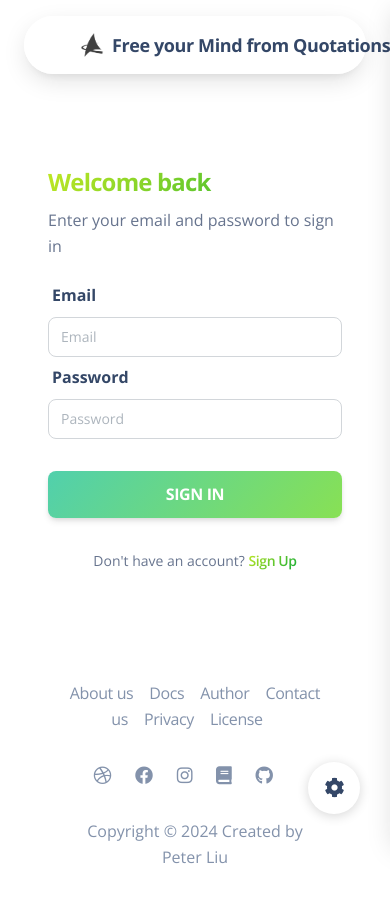
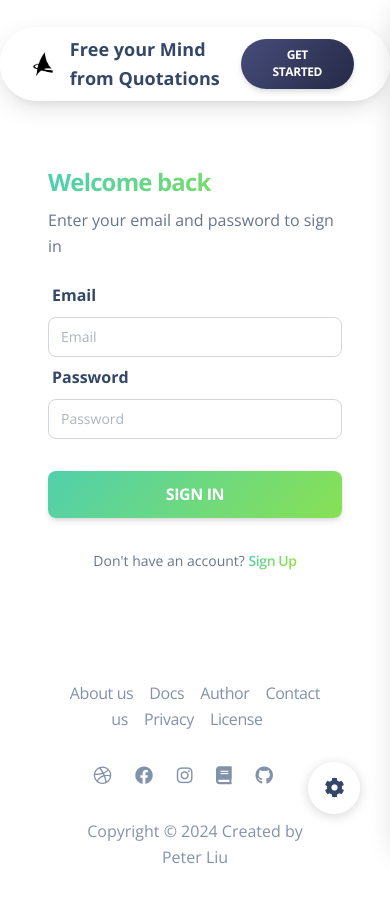
Before and after one commit to SwagPeetLiu/QuoteMind, a Vue app in the folder Vue-App/: page /sign-in in a window 390 px wide. Shown: the top 902 px of the page. Built offline with nearby package versions, Linux system fonts and the light colour scheme.

Commit message:
thin bar responsiveness

```diff
--- /dev/null
+++ b/Vue-App/src/assets/scss/soft-ui-dashboard/_thinbar.scss
@@ -0,0 +1,58 @@
+// styles that controls the behhaviour of the thin nav
+// bar on sign in and sign up page
+.thinbar {
+    z-index: 999;
+    position: absolute;
+    margin-top: 1.7rem;
+    width: 100%;
+    max-width: 100vw;
+    padding-left: 2rem;
+    padding-right: 2rem;
+    padding-top: .5rem;
+    padding-bottom: .5rem;
+
+    .bar-image {
+        .navbar-brand-img {
+            width: 24px;
+            height: 24px;
+
+            // on white canvas, the black coloured icon should be slightly inverted
+            .inverted-img {
+                filter: invert(25%);
+            }
+        }
+
+        span {
+            font-size: $font-size-lg;
+        }
+    }
+
+    .thinbar-item {
+        &.text-white{
+            &:hover {
+                i{
+                    color: $white;
+                }
+                span{
+                    font-weight: bold;
+                }
+            }
+        }
+        &.text-dark{
+            &:hover {
+                i{
+                    color: $dark;
+                }
+                span{
+                    font-weight: bold;
+                    background-clip: $text-gradient-bg-clip;
+                    -webkit-background-clip: $text-gradient-bg-clip;
+                    -webkit-text-fill-color: $text-gradient-text-fill;
+                    position: $text-gradient-position;
+                    z-index: $text-gradient-zindex;
+                    background-image: $text-gradient-bg-success;
+                }
+            }
+        }
+    }
+}
--- a/Vue-App/src/assets/scss/soft-ui-dashboard/_variables.scss
+++ b/Vue-App/src/assets/scss/soft-ui-dashboard/_variables.scss
@@ -79,7 +79,7 @@ $theme-colors: (
 // animation settings:
 $animate-speed: 2s !default;
 
-// Gradient colors
+// Gradient colors (peter's definition on themes)
 $primary-gradient:            #cc519f !default;
 $primary-gradient-state:      #9b77b7 !default;
 
@@ -562,12 +562,12 @@ $text-gradient-bg-clip:       text !default;
 $text-gradient-text-fill:     transparent !default;
 $text-gradient-position:      relative !default;
 $text-gradient-zindex:        1 !default;
-$text-gradient-bg-primary:    linear-gradient(310deg, #7928CA, #FF0080) !default;
-$text-gradient-bg-info:       linear-gradient(310deg, #2152FF, #21D4FD) !default;
-$text-gradient-bg-success:    linear-gradient(310deg, #17AD37, #C1E823) !default;
-$text-gradient-bg-warning:    linear-gradient(310deg, #F53939, #FBCF33) !default;
-$text-gradient-bg-danger:     linear-gradient(310deg, #D60808, #FF6690) !default;
-$text-gradient-bg-dark:     linear-gradient(310deg, #141727, #3A416F) !default;
+$text-gradient-bg-primary:    linear-gradient(310deg, $primary-gradient, $primary-gradient-state) !default;
+$text-gradient-bg-info:       linear-gradient(310deg, $info-gradient, $info-gradient-state) !default;
+$text-gradient-bg-success:    linear-gradient(310deg, $success-gradient, $success-gradient-state) !default;
+$text-gradient-bg-warning:    linear-gradient(310deg, $warning-gradient, $warning-gradient-state) !default;
+$text-gradient-bg-danger:     linear-gradient(310deg, $danger-gradient, $danger-gradient-state) !default;
+$text-gradient-bg-dark:     linear-gradient(310deg, $dark-gradient, $dark-gradient-state) !default;
 
 $initialism-font-size:        $small-font-size !default;
 
@@ -846,11 +846,12 @@ $input-border-radius:                   $border-radius-md !default;
 $input-border-radius-sm:                $border-radius-md !default;
 $input-border-radius-lg:                $border-radius-md !default;
 
+// input colourings definition:
 $input-focus-bg:                        $white !default;
-$input-focus-border-color:              $success !default;
+$input-focus-border-color:              $dark !default;
 $input-focus-color:                     $input-color !default;
-$input-focus-width:                     2px !default;
-$input-focus-box-shadow:                0 0 0 $input-focus-width $success !default;
+$input-focus-width:                     0.5px !default;
+$input-focus-box-shadow:                0 0 0 $input-focus-width $dark !default;
 
 $input-placeholder-color:               $gray-500 !default;
 $input-plaintext-color:                 $dark !default;
--- a/Vue-App/src/assets/scss/soft-ui-dashboard/theme.scss
+++ b/Vue-App/src/assets/scss/soft-ui-dashboard/theme.scss
@@ -55,6 +55,7 @@
 @import "tilt";
 @import "tooltips";
 @import "typography";
+@import "thinbar";
 
 // Plugins
 @import "plugins/free/plugins";
--- /dev/null
+++ b/Vue-App/src/components/Icon/Dashboard.vue
@@ -0,0 +1,5 @@
+<template>
+	<svg xmlns="http://www.w3.org/2000/svg" width="12px" height="12px" viewBox="0 0 14 14">
+		<path class="color-background" fill="none" fill-rule="evenodd" d="M1 0a1 1 0 0 0-1 1v6a1 1 0 0 0 1 1h4a1 1 0 0 0 1-1V1a1 1 0 0 0-1-1zm7 1a1 1 0 0 1 1-1h4a1 1 0 0 1 1 1v2.01a1 1 0 0 1-1 1H9a1 1 0 0 1-1-1zm0 6a1 1 0 0 1 1-1h4a1 1 0 0 1 1 1v6a1 1 0 0 1-1 1H9a1 1 0 0 1-1-1zm-8 3.99a1 1 0 0 1 1-1h4a1 1 0 0 1 1 1V13a1 1 0 0 1-1 1H1a1 1 0 0 1-1-1z" clip-rule="evenodd" />
+	</svg>
+</template>
--- a/Vue-App/src/components/page-layouts/Sidenav/SidenavList.vue
+++ b/Vue-App/src/components/page-layouts/Sidenav/SidenavList.vue
@@ -11,7 +11,7 @@
       <li class="nav-item">
         <sidenav-collapse :navText="t('routes.dashboard')" :to="{ name: 'Dashboard' }">
           <template #icon>
-            <shop />
+            <Dashboard />
           </template>
         </sidenav-collapse>
       </li>
@@ -108,7 +108,7 @@
 <script>
 import SidenavCollapse from "./SidenavCollapse.vue";
 import SidenavCard from "./SidenavCard.vue";
-import Shop from "../../Icon/Shop.vue";
+import Dashboard from "../../Icon/Dashboard.vue";
 import Office from "../../Icon/Office.vue";
 import CreditCard from "../../Icon/CreditCard.vue";
 import CustomerSupport from "../../Icon/CustomerSupport.vue";
@@ -128,7 +128,7 @@ export default {
   components: {
     SidenavCollapse,
     SidenavCard,
-    Shop,
+    Dashboard,
     Office,
     CreditCard,
     CustomerSupport,
--- a/Vue-App/src/components/page-layouts/ThinBar.vue
+++ b/Vue-App/src/components/page-layouts/ThinBar.vue
@@ -1,104 +1,74 @@
 <template>
   <!-- Navbar on the top of the pages -->
-  <nav
-    class="top-0 navbar navbar-expand-lg position-absolute z-index-3"
-    :class="[
-      isBlur ? '' : 'shadow-none my-2 navbar-transparent w-100',
-      styles
-    ]"
+  <div id="thinbar" class="thinbar d-flex align-items-center justify-content-between" :class="[
+    showBackgroundColour ?
+      'blur blur-rounded start-0 end-0 shadow-lg' :
+      'start-0 end-0 ms-n5 pe-1',
+  ]">
+    <!-- thin bar's bran logo and slogan -->
+    <div class="bar-image d-flex align-items-center" v-bind="$attrs">
+      <img :src="showBackgroundColour ? 'favicon-black.png' : 'favicon-white.png'" class="me-3 navbar-brand-img"
+        :class="showBackgroundColour ? 'inverted-img' : ''" alt="Logo" />
+      <span class="font-weight-bolder" :class="showBackgroundColour ? 'text-dark' : 'text-white'">
+        {{ t('thinBar.advertise') }}
+      </span>
+    </div>
+
+    <!-- nav options -->
+    <div class="thinbar-mav-options d-none d-lg-flex align-items-center mx-auto">
+
+      <!-- us access -->
+      <router-link
+        class="d-flex align-items-center mx-3 thinbar-item"
+        :class="showBackgroundColour ? 'text-dark' : 'text-white'"
+        aria-current="page" to="#"
       >
-    <div class="container">
-      <router-link
-        class="navbar-brand font-weight-bolder ms-lg-0 ms-3 d-flex align-items-center"
-        :class="isBlur ? 'text-dark' : 'text-white'"
-        to="/"
-        v-bind="$attrs"
-      >
-      <img
-        :src="isBlur ? 'favicon-black.png' : 'favicon-white.png'"
-        class="me-2 navbar-brand-img" :class="isBlur ? 'inverted-img' : ''" alt="Logo"
-      />
-        {{ t('thinBar.advertise') }}
+        <i class="fa fa-handshake-o opacity-6 me-3" aria-hidden="true"></i>
+        <span>{{ t('thinBar.us') }}</span>
       </router-link>
 
-      <!-- nav options -->
-      <div class="collapse navbar-collapse" id="navigation">
-        <ul class="navbar-nav mx-auto">
-
-          <!-- us access -->
-          <li class="nav-item">
-            <router-link
-              class="nav-link d-flex align-items-center me-2"
-              aria-current="page"
-              to="/"
-            >
-              <i
-                class="fa fa-handshake-o opacity-6 me-2"
-                aria-hidden="true"
-                :class="isBlur ? 'text-dark' : 'text-white'"
-              ></i>
-              {{ t('thinBar.us') }}
-            </router-link>
-          </li>
-
       <!-- open source -->
-          <li class="nav-item">
-            <a class="nav-link me-2"
+      <a
+        class="d-flex align-items-center mx-3 thinbar-item"
         href="https://github.com/creativetimofficial/soft-ui-dashboard"
+        :class="showBackgroundColour ? 'text-dark' : 'text-white'"
         target="_blank"
         rel="noopener noreferrer"
       >
-              <i
-                class="fa fa-code opacity-6 me-2"
-                aria-hidden="true"
-                :class="isBlur ? 'text-dark' : 'text-white'"
-              ></i>
-              {{ t('thinBar.source') }}
+        <i class="fa fa-code opacity-6 me-3" aria-hidden="true"></i>
+        <span>{{ t('thinBar.source') }}</span>
       </a>
-          </li>
 
       <!-- Sign up/in button -->
-          <li class="nav-item">
-            <router-link class="nav-link me-2" :to="getDynamicRoute">
-              <i
-                class="fas fa-user-circle opacity-6 me-2"
-                aria-hidden="true"
-                :class="isBlur ? 'text-dark' : 'text-white'"
-              ></i>
+      <router-link
+        class="d-flex align-items-center mx-3 thinbar-item"
+        :to="getDynamicRoute"
+        :class="showBackgroundColour ? 'text-dark' : 'text-white'"
+      >
+        <i class="fas fa-user-circle opacity-6 me-3" aria-hidden="true"></i>
         <span v-if="isSignUp">{{ t('thinBar.login') }}</span>
         <span v-else>{{ t('thinBar.register') }}</span>
       </router-link>
-          </li>
 
       <!-- privacy button -->
-          <li class="nav-item">
-            <router-link class="nav-link me-2" to="/">
-              <i
-                class="fa fa-shield opacity-6 me-2"
-                aria-hidden="true"
-                :class="isBlur ? 'text-dark' : 'text-white'"
-              ></i>
-              {{ t('thinBar.privacy') }}
+      <router-link
+        class="d-flex align-items-center mx-3 thinbar-item"
+        to="#"
+        :class="showBackgroundColour ? 'text-dark' : 'text-white'"
+      >
+        <i class="fa fa-shield opacity-6 me-3" aria-hidden="true"></i>
+        <span>{{ t('thinBar.privacy') }}</span>
       </router-link>
-          </li>
-        </ul>
+    </div>
 
     <!-- download button -->
-        <ul class="navbar-nav d-lg-block d-none">
-          <li class="nav-item">
-            <router-link
-              :to="getDynamicRoute"
-              class="btn btn-sm btn-round mb-0 me-1"
-              :class="btnBackground"
-            >
+    <router-link :to="getDynamicRoute" class="btn btn-sm btn-round mb-0 me-1"
+      :class="showBackgroundColour ? 'bg-gradient-dark' : 'bg-gradient-success'">
       <span v-if="isSignUp">{{ t('thinBar.resume') }}</span>
       <span v-else>{{ t('thinBar.get started') }}</span>
     </router-link>
-          </li>
-        </ul>
+
   </div>
-    </div>
-  </nav>
 </template>
 
 <script>
@@ -121,13 +91,7 @@ export default {
     return { t, route };
   },
   props: {
-    styles: String,
-    btnBackground: String,
-    isBlur: Boolean,
-    darkMode: {
-      type: Boolean,
-      default: false,
-    },
+    showBackgroundColour: Boolean
   },
   computed: {
     darkModes() {
@@ -142,5 +106,9 @@ export default {
       return this.isSignUp ? '/sign-in' : '/sign-up';
     }
   },
+  mounted() {
+    // adding the sucess class to the navbar
+    document.getElementById("thinbar").setAttribute("data-color", "success");
+  },
 };
 </script>
--- a/Vue-App/src/locales/ch.json
+++ b/Vue-App/src/locales/ch.json
@@ -80,7 +80,7 @@
     "About Us": "关于我们",
     "Docs": "档案",
     "Contact Us": "联系我们",
-    "License": "开源",
+    "license": "开源",
     "Privacy": "隐私政策",
     "Copyright": "版权所有",
     "Created By": "由Peter Liu提供",
--- a/Vue-App/src/views/Dashboard.vue
+++ b/Vue-App/src/views/Dashboard.vue
@@ -62,6 +62,7 @@
         />
       </div>
     </div>
+
     <div class="row">
       <div class="col-lg-7 mb-lg-0 mb-4">
         <div class="card">
@@ -143,6 +144,8 @@
         </div>
       </div>
     </div>
+
+
     <div class="mt-4 row">
       <div class="mb-4 col-lg-5 mb-lg-0">
         <div class="card z-index-2">
@@ -197,6 +200,8 @@
           </div>
         </div>
       </div>
+
+
       <div class="col-lg-7">
         <!-- line chart -->
         <div class="card z-index-2">
--- a/Vue-App/src/views/SignIn.vue
+++ b/Vue-App/src/views/SignIn.vue
@@ -4,10 +4,7 @@
       <div class="row">
         <div class="col-12">
           <ThinBar
-            styles="blur blur-rounded my-3 py-2 start-0 end-0 mx-4 shadow-lg"
-            :isBlur="true"
-            :dark-mode="false"
-            btnBackground="bg-gradient-dark"
+            :showBackgroundColour="true"
           />
         </div>
       </div>
```
Also changed, not shown: Vue-App/src/components/Icon/Shop.vue (deleted, +0 -44 lines), Vue-App/src/views/SignUp.vue (+8 -9 lines), Vue-App/src/assets/scss/soft-ui-dashboard.scss (line endings or trailing spaces). Lines whose indentation alone changed are shown as unchanged.
